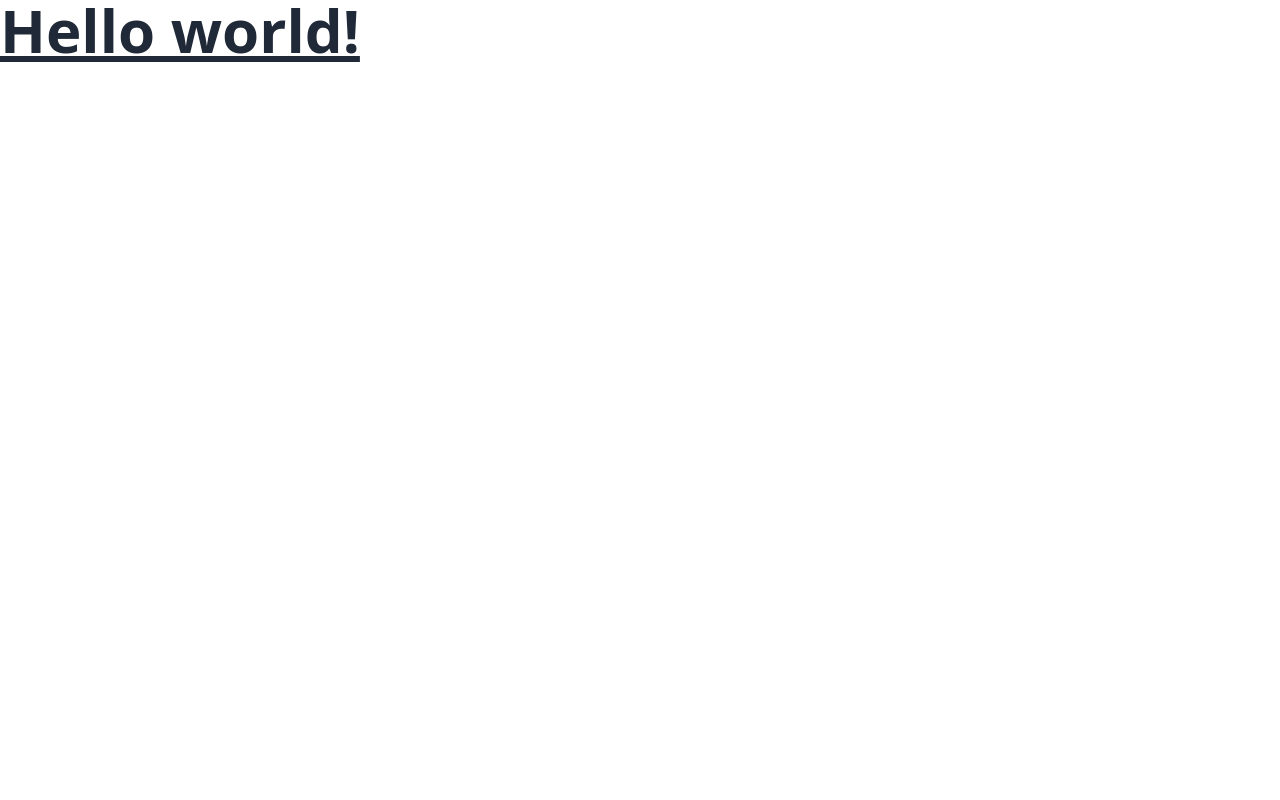
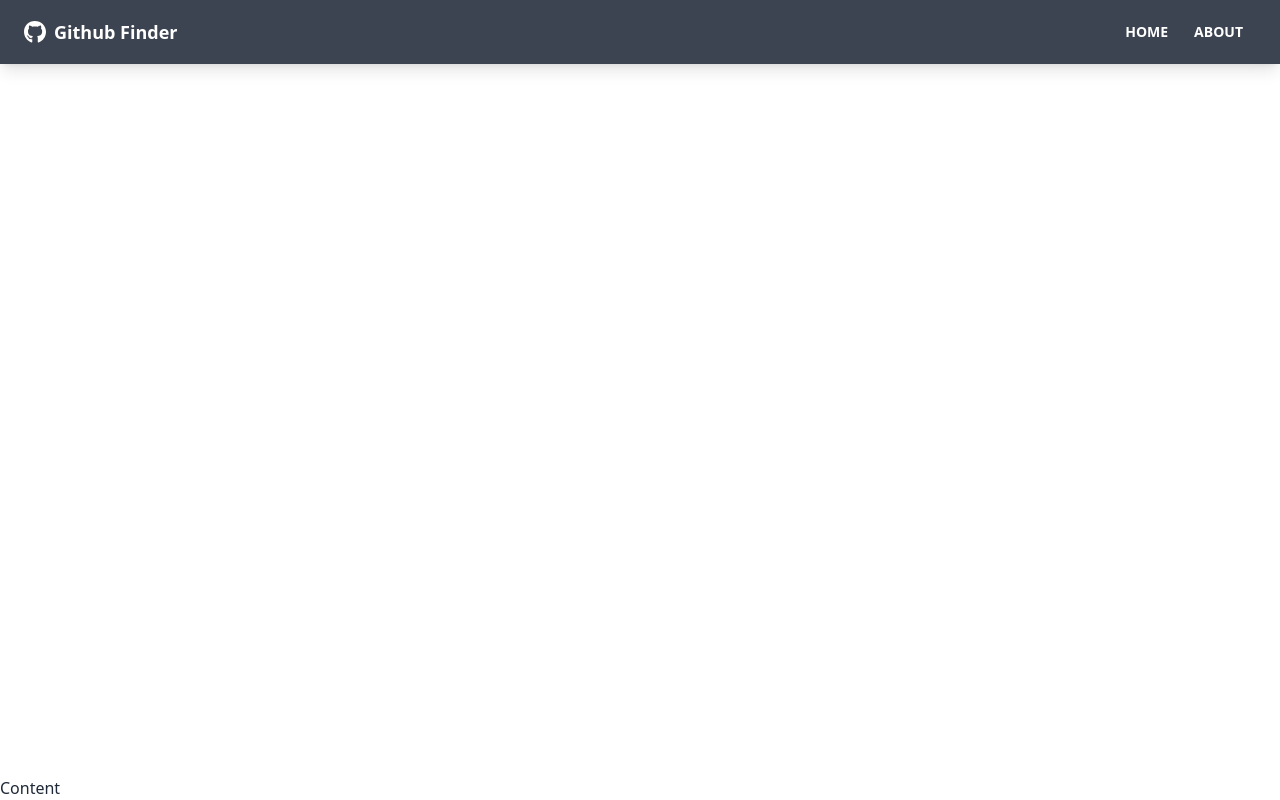
Before and after one commit to siavash-sattari/react-tutorial, a React (Create React App) app in the folder a2-github-finder/: page / in a window 1280 px wide. Built offline with nearby package versions, Linux system fonts and the light colour scheme; the HTML template or start-up script is replaced by a standard one.

Commit message:
Navbar component

```diff
--- a/a2-github-finder/package.json
+++ b/a2-github-finder/package.json
@@ -9,6 +9,8 @@
     "daisyui": "^2.31.0",
     "react": "^18.2.0",
     "react-dom": "^18.2.0",
+    "react-icons": "^4.4.0",
+    "react-router-dom": "^6.4.1",
     "react-scripts": "5.0.1",
     "web-vitals": "^2.1.4"
   },
--- a/a2-github-finder/src/App.js
+++ b/a2-github-finder/src/App.js
@@ -1,3 +1,15 @@
-export default function App() {
-  return <h1 className='text-6xl font-bold underline'>Hello world!</h1>;
-}
+import { BrowserRouter as Router, Route } from 'react-router-dom';
+import Navbar from './layout/Navbar';
+
+const App = () => {
+  return (
+    <Router>
+      <div className='flex flex-col justify-between h-screen'>
+        <Navbar />
+        <main>Content</main>
+      </div>
+    </Router>
+  );
+};
+
+export default App;
--- /dev/null
+++ b/a2-github-finder/src/layout/Navbar.jsx
@@ -0,0 +1,39 @@
+import { FaGithub } from 'react-icons/fa';
+import { Link } from 'react-router-dom';
+import PropTypes from 'prop-types';
+
+function Navbar({ title }) {
+  return (
+    <nav className='navbar mb-12 shadow-lg bg-neutral text-neutral-content'>
+      <div className='container mx-auto'>
+        <div className='flex-none px-2 mx-2'>
+          <FaGithub className='inline pr-2 text-3xl' />
+          <Link to='/' className='text-lg font-bold align-middle'>
+            {title}
+          </Link>
+        </div>
+
+        <div className='flex-1 px-2 mx-2'>
+          <div className='flex justify-end'>
+            <Link to='/' className='btn btn-ghost btn-sm rounded-btn'>
+              Home
+            </Link>
+            <Link to='/about' className='btn btn-ghost btn-sm rounded-btn'>
+              About
+            </Link>
+          </div>
+        </div>
+      </div>
+    </nav>
+  );
+}
+
+Navbar.defaultProps = {
+  title: 'Github Finder'
+};
+
+Navbar.propTypes = {
+  title: PropTypes.string
+};
+
+export default Navbar;
```
Also changed, not shown: 1 other file (tests, documents, lock files or other folders).
